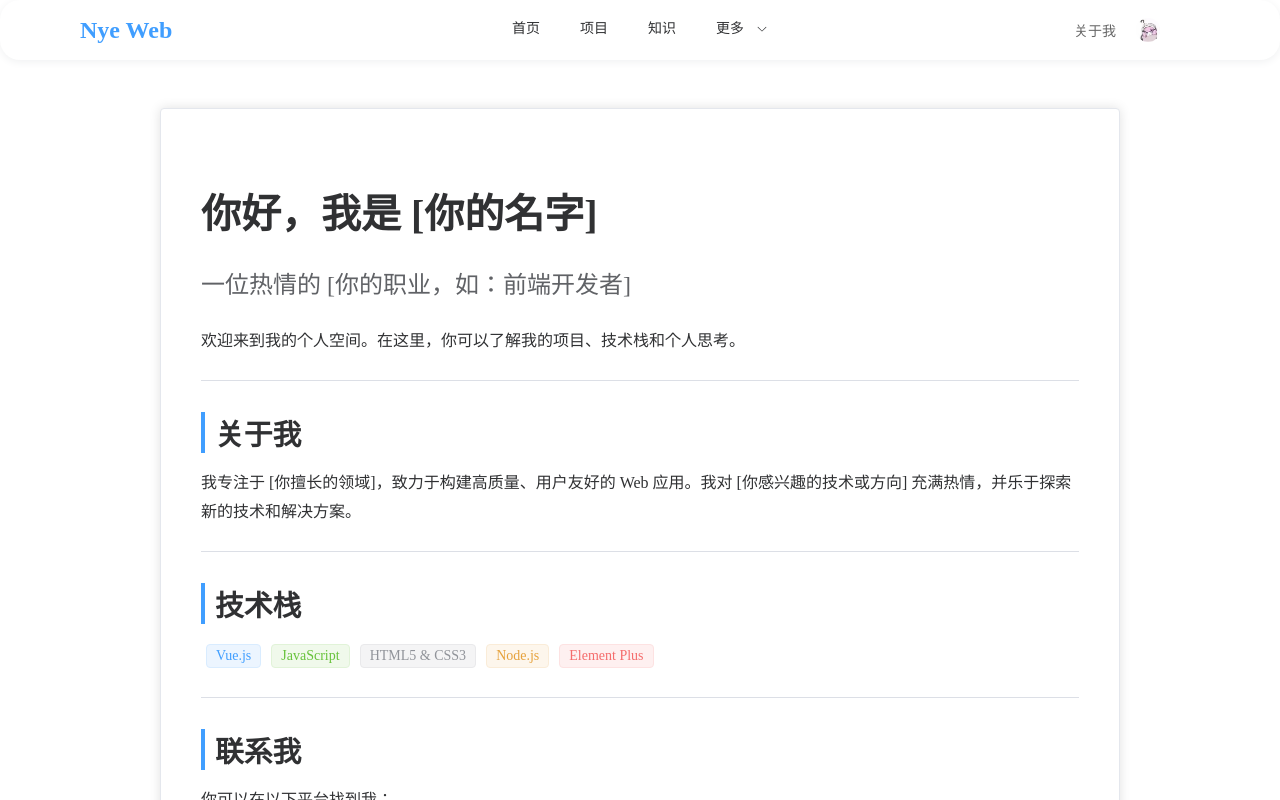
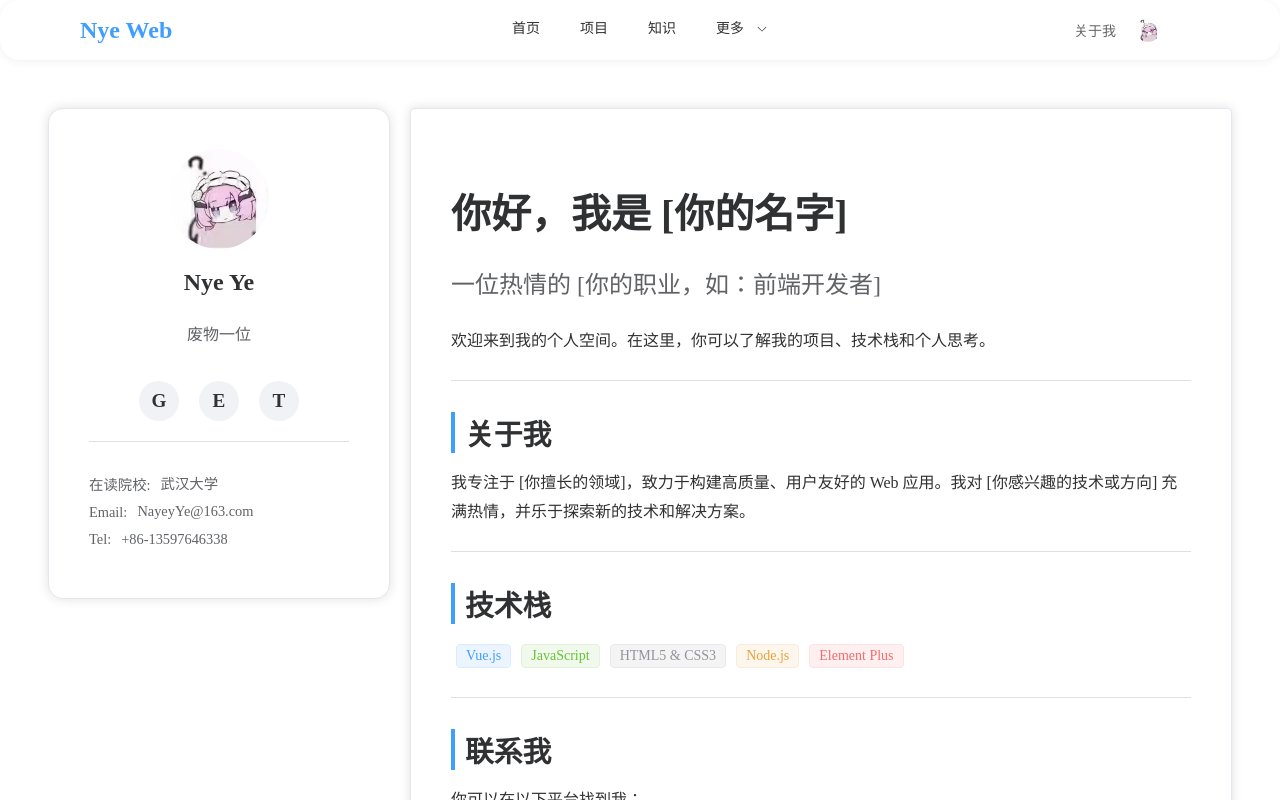
Before and after one commit to NayeyYe/NyeWeb, a Vue app: page / in a window 1280 px wide. Shown: the top 800 px of the page. Built offline with nearby package versions, Linux system fonts and the light colour scheme.

Commit message:
添加个人资料卡ProfileCard.vue组件，放在Home.vue页面的左侧

```diff
--- /dev/null
+++ b/src/components/ProfileCard.vue
@@ -0,0 +1,108 @@
+<template>
+  <el-card class="profile-card">
+    <div class="card-content">
+      <el-avatar :size="100" src="/avatar.jpg" />
+      <h2 class="name">Nye Ye</h2>
+      <p class="title">废物一位</p>
+      <div class="social-links">
+        <a href="https://github.com/your-github-username" target="_blank" class="social-link" title="GitHub">G</a>
+        <a href="mailto:NayeyYe@163.com" class="social-link" title="Email">E</a>
+        <a href="#" class="social-link" title="Twitter">T</a>
+      </div>
+      <el-divider />
+      <div class="contact-info">
+        <p><span class="icon">在读院校:</span> <el-link href="https://www.whu.edu.cn/" target="_blank">武汉大学</el-link></p>
+        <p><span class="icon">Email:</span> <el-link href="mailto:NayeyYe@163.com">NayeyYe@163.com</el-link></p>
+        <p><span class="icon">Tel:</span> <span>+86-13597646338</span></p>
+      </div>
+    </div>
+  </el-card>
+</template>
+.
+
+<script setup>
+// 此组件无需脚本
+</script>
+
+<style scoped>
+.profile-card {
+  width: 300px;
+  border-radius: 15px;
+  box-shadow: 0 4px 8px rgba(0,0,0,0.1);
+  text-align: center;
+  padding: 20px;
+  background-color: #fff;
+}
+
+.card-content {
+  display: flex;
+  flex-direction: column;
+  align-items: center;
+}
+
+.name {
+  margin-top: 20px;
+  font-size: 1.5em;
+  font-weight: bold;
+  color: #303133;
+}
+
+.title {
+  color: #606266;
+  margin-top: 5px;
+}
+
+.social-links {
+  margin-top: 20px;
+}
+
+.social-link {
+  display: inline-flex;
+  justify-content: center;
+  align-items: center;
+  width: 40px;
+  height: 40px;
+  margin: 0 10px;
+  border-radius: 50%;
+  background-color: #f0f2f5;
+  color: #303133;
+  text-decoration: none;
+  font-weight: bold;
+  font-size: 1.2em;
+  transition: all 0.3s ease;
+}
+
+.social-link:hover {
+  background-color: #409eff;
+  color: #fff;
+  transform: translateY(-2px);
+}
+
+.el-divider {
+  margin: 20px 0;
+}
+
+.contact-info {
+  text-align: left;
+  width: 100%;
+  color: #606266;
+  font-size: 0.9em;
+}
+
+.contact-info p {
+  margin: 10px 0;
+  display: flex;
+  align-items: center;
+}
+
+.contact-info .el-link {
+  font-size: 1em;
+  position: relative;
+  top: -1px;
+}
+
+.contact-info .icon {
+  margin-right: 10px;
+  font-style: normal;
+}
+</style>
--- a/src/views/Home.vue
+++ b/src/views/Home.vue
@@ -1,5 +1,6 @@
 <template>
   <div class="home-container">
+    <ProfileCard class="profile-card-container" />
     <el-card class="intro-card">
       <!-- 英雄区域 -->
       <div class="hero-section">
@@ -44,18 +45,29 @@
 </template>
 
 <script setup>
-// 此模板暂时不需要脚本
+import ProfileCard from '@/components/ProfileCard.vue'
 </script>
 
 <style scoped>
 .home-container {
   padding-top: 80px; /* 为固定的顶栏留出空间 */
   padding-bottom: 40px;
-  max-width: 960px;
+  max-width: 1280px;
   margin: 0 auto;
+  display: flex;
+  align-items: flex-start;
+  gap: 20px;
+  padding-left: 20px;
+  padding-right: 20px;
+}
+
+.profile-card-container {
+  position: sticky;
+  top: 80px; /* 80px 是顶栏高度 */
 }
 
 .intro-card {
+  flex: 1;
   padding: 20px;
 }
 
```
